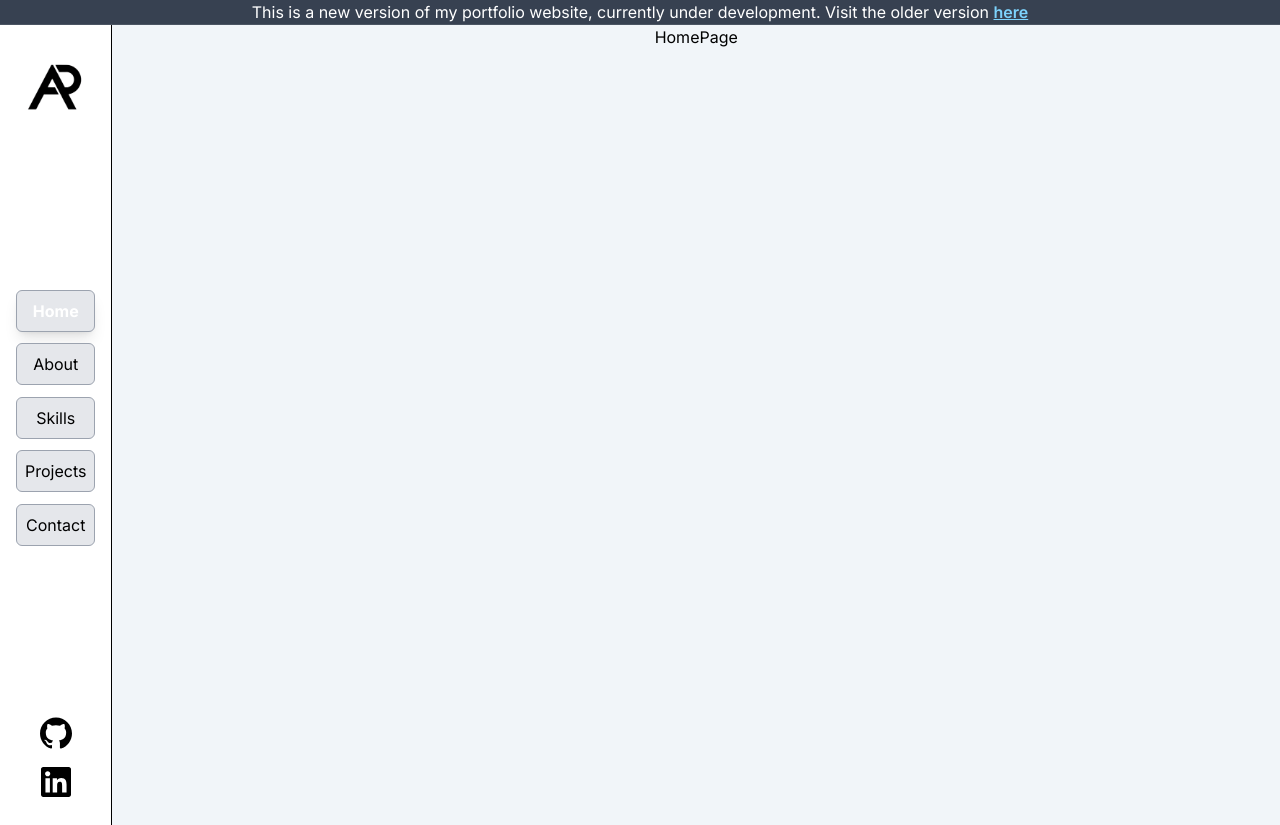
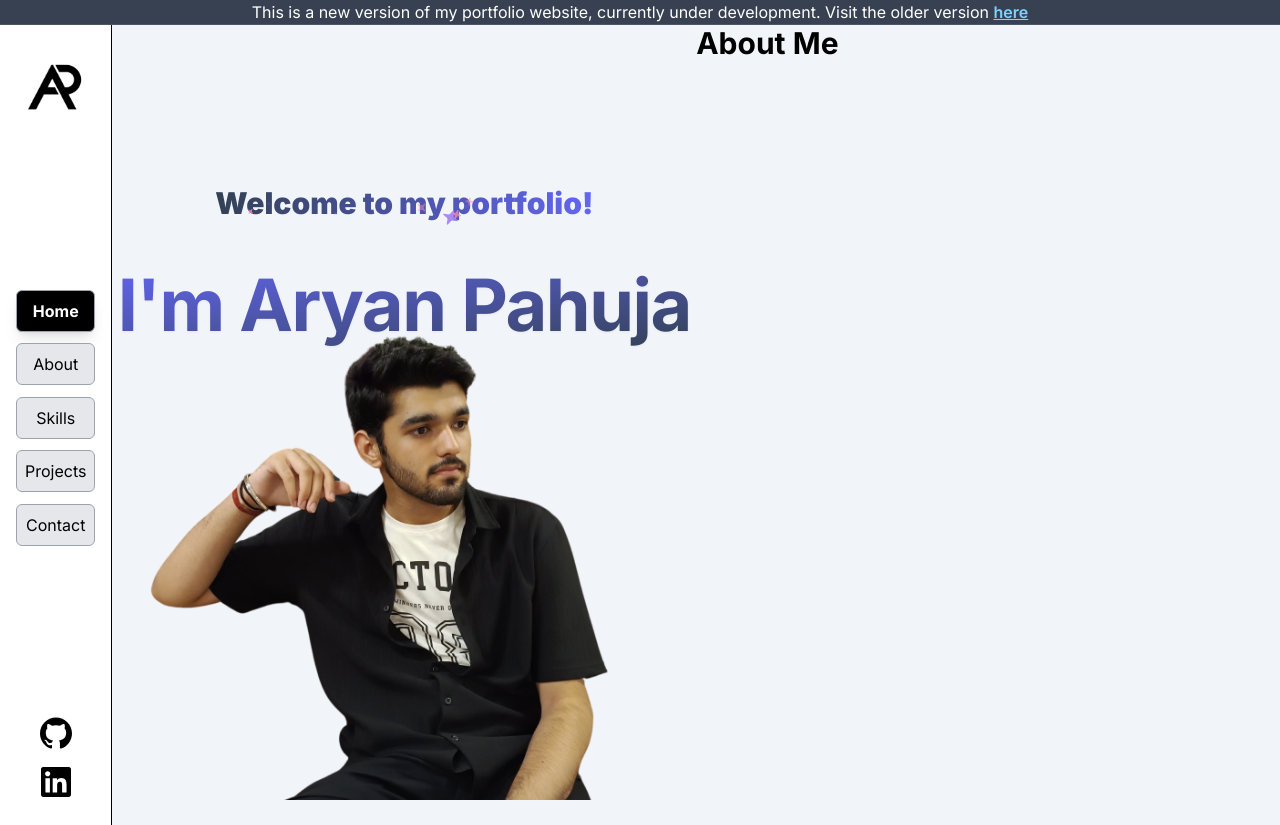
Before and after one commit to AryanPahuja21/Portfolio-Website, a Next.js app: page / in a window 1280 px wide. Built offline with nearby package versions, Linux system fonts and the light colour scheme.

Commit message:
homepage added

```diff
--- a/app/_components/Home/Home.tsx
+++ b/app/_components/Home/Home.tsx
@@ -1,7 +1,32 @@
+import Image from "next/image";
+import TypingAnimation from "@/components/magicui/typing-animation";
+import SparklesText from "@/components/magicui/sparkles-text";
+
 const HomePage = () => {
   return (
-    <main className="w-full h-screen bg-slate-100">
-      <h1 className="text-center">HomePage</h1>
+    <main className="w-full h-screen bg-slate-100 grid grid-cols-2">
+      <div className="flex justify-center">
+        <div className="mt-40">
+          <SparklesText
+            text="Welcome to my portfolio!"
+            className="text-3xl mb-10 text-center font-bold text-black"
+          />
+          <TypingAnimation
+            className="text-7xl font-bold py-2 text-center bg-gradient-to-tl from-slate-700 to-indigo-500 bg-clip-text text-transparent"
+            text="I'm Aryan Pahuja"
+          />
+        </div>
+        <Image
+          src="/heroImage.png"
+          alt="Aryan Pahuja"
+          width={700}
+          height={700}
+          className="absolute bottom-0 left-10"
+        />
+      </div>
+      <section>
+        <h1 className="text-3xl font-bold text-black">About Me</h1>
+      </section>
     </main>
   );
 };
--- a/components/Navbar/Navbar.tsx
+++ b/components/Navbar/Navbar.tsx
@@ -46,9 +46,10 @@ const Navbar = () => {
           {screens.map((screen) => (
             <Link href={screen.href} key={screen.href}>
               <li
-                className={`p-2 border bg-gray-200 border-gray-400 rounded-md text-center ${
-                  currentPath === screen.href &&
-                  "bg-black text-white font-bold shadow-lg"
+                className={`p-2 border  border-gray-400 rounded-md text-center ${
+                  currentPath === screen.href
+                    ? "bg-black text-white font-bold shadow-lg"
+                    : "bg-gray-200"
                 }`}
               >
                 {screen.name}
--- /dev/null
+++ b/components/magicui/sparkles-text.tsx
@@ -0,0 +1,153 @@
+"use client";
+
+import { cn } from "@/lib/utils";
+import { motion } from "framer-motion";
+import { CSSProperties, ReactElement, useEffect, useState } from "react";
+
+interface Sparkle {
+  id: string;
+  x: string;
+  y: string;
+  color: string;
+  delay: number;
+  scale: number;
+  lifespan: number;
+}
+
+interface SparklesTextProps {
+  /**
+   * @default <div />
+   * @type ReactElement
+   * @description
+   * The component to be rendered as the text
+   * */
+  as?: ReactElement;
+
+  /**
+   * @default ""
+   * @type string
+   * @description
+   * The className of the text
+   */
+  className?: string;
+
+  /**
+   * @required
+   * @type string
+   * @description
+   * The text to be displayed
+   * */
+  text: string;
+
+  /**
+   * @default 10
+   * @type number
+   * @description
+   * The count of sparkles
+   * */
+  sparklesCount?: number;
+
+  /**
+   * @default "{first: '#A07CFE', second: '#FE8FB5'}"
+   * @type string
+   * @description
+   * The colors of the sparkles
+   * */
+  colors?: {
+    first: string;
+    second: string;
+  };
+}
+
+const SparklesText: React.FC<SparklesTextProps> = ({
+  text,
+  colors = { first: "#A07CFE", second: "#FE8FB5" },
+  className,
+  sparklesCount = 10,
+  ...props
+}) => {
+  const [sparkles, setSparkles] = useState<Sparkle[]>([]);
+
+  useEffect(() => {
+    const generateStar = (): Sparkle => {
+      const starX = `${Math.random() * 100}%`;
+      const starY = `${Math.random() * 100}%`;
+      const color = Math.random() > 0.5 ? colors.first : colors.second;
+      const delay = Math.random() * 2;
+      const scale = Math.random() * 1 + 0.3;
+      const lifespan = Math.random() * 10 + 5;
+      const id = `${starX}-${starY}-${Date.now()}`;
+      return { id, x: starX, y: starY, color, delay, scale, lifespan };
+    };
+
+    const initializeStars = () => {
+      const newSparkles = Array.from({ length: sparklesCount }, generateStar);
+      setSparkles(newSparkles);
+    };
+
+    const updateStars = () => {
+      setSparkles((currentSparkles) =>
+        currentSparkles.map((star) => {
+          if (star.lifespan <= 0) {
+            return generateStar();
+          } else {
+            return { ...star, lifespan: star.lifespan - 0.1 };
+          }
+        })
+      );
+    };
+
+    initializeStars();
+    const interval = setInterval(updateStars, 100);
+
+    return () => clearInterval(interval);
+  }, [colors.first, colors.second]);
+
+  return (
+    <div
+      className={cn("text-6xl font-bold", className)}
+      {...props}
+      style={
+        {
+          "--sparkles-first-color": `${colors.first}`,
+          "--sparkles-second-color": `${colors.second}`,
+        } as CSSProperties
+      }
+    >
+      <span className="relative inline-block">
+        {sparkles.map((sparkle) => (
+          <Sparkle key={sparkle.id} {...sparkle} />
+        ))}
+        <strong className="bg-gradient-to-r from-slate-700 to-indigo-500 bg-clip-text text-transparent">
+          {text}
+        </strong>
+      </span>
+    </div>
+  );
+};
+
+const Sparkle: React.FC<Sparkle> = ({ id, x, y, color, delay, scale }) => {
+  return (
+    <motion.svg
+      key={id}
+      className="pointer-events-none absolute z-20"
+      initial={{ opacity: 0, left: x, top: y }}
+      animate={{
+        opacity: [0, 1, 0],
+        scale: [0, scale, 0],
+        rotate: [75, 120, 150],
+      }}
+      transition={{ duration: 0.8, repeat: Infinity, delay }}
+      width="21"
+      height="21"
+      viewBox="0 0 21 21"
+    >
+      <path
+        d="M9.82531 0.843845C10.0553 0.215178 10.9446 0.215178 11.1746 0.843845L11.8618 2.72026C12.4006 4.19229 12.3916 6.39157 13.5 7.5C14.6084 8.60843 16.8077 8.59935 18.2797 9.13822L20.1561 9.82534C20.7858 10.0553 20.7858 10.9447 20.1561 11.1747L18.2797 11.8618C16.8077 12.4007 14.6084 12.3916 13.5 13.5C12.3916 14.6084 12.4006 16.8077 11.8618 18.2798L11.1746 20.1562C10.9446 20.7858 10.0553 20.7858 9.82531 20.1562L9.13819 18.2798C8.59932 16.8077 8.60843 14.6084 7.5 13.5C6.39157 12.3916 4.19225 12.4007 2.72023 11.8618L0.843814 11.1747C0.215148 10.9447 0.215148 10.0553 0.843814 9.82534L2.72023 9.13822C4.19225 8.59935 6.39157 8.60843 7.5 7.5C8.60843 6.39157 8.59932 4.19229 9.13819 2.72026L9.82531 0.843845Z"
+        fill={color}
+      />
+    </motion.svg>
+  );
+};
+
+export default SparklesText;
--- /dev/null
+++ b/components/magicui/typing-animation.tsx
@@ -0,0 +1,45 @@
+"use client";
+
+import { cn } from "@/lib/utils";
+import { useEffect, useState } from "react";
+
+interface TypingAnimationProps {
+  text: string;
+  duration?: number;
+  className?: string;
+}
+
+export default function TypingAnimation({
+  text,
+  duration = 200,
+  className,
+}: TypingAnimationProps) {
+  const [displayedText, setDisplayedText] = useState<string>("");
+  const [i, setI] = useState<number>(0);
+
+  useEffect(() => {
+    const typingEffect = setInterval(() => {
+      if (i < text.length) {
+        setDisplayedText((prevState) => prevState + text.charAt(i));
+        setI(i + 1);
+      } else {
+        clearInterval(typingEffect);
+      }
+    }, duration);
+
+    return () => {
+      clearInterval(typingEffect);
+    };
+  }, [duration, i]);
+
+  return (
+    <h1
+      className={cn(
+        "font-display text-center text-4xl font-bold leading-[5rem] tracking-[-0.02em] drop-shadow-sm",
+        className
+      )}
+    >
+      {displayedText ? displayedText : text}
+    </h1>
+  );
+}
--- a/tailwind.config.ts
+++ b/tailwind.config.ts
@@ -7,13 +7,7 @@ const config: Config = {
     "./app/**/*.{js,ts,jsx,tsx,mdx}",
   ],
   theme: {
-    extend: {
-      backgroundImage: {
-        "gradient-radial": "radial-gradient(var(--tw-gradient-stops))",
-        "gradient-conic":
-          "conic-gradient(from 180deg at 50% 50%, var(--tw-gradient-stops))",
-      },
-    },
+    extend: {},
   },
   plugins: [],
 };
```
Also changed, not shown: public/heroImage.png (added).
